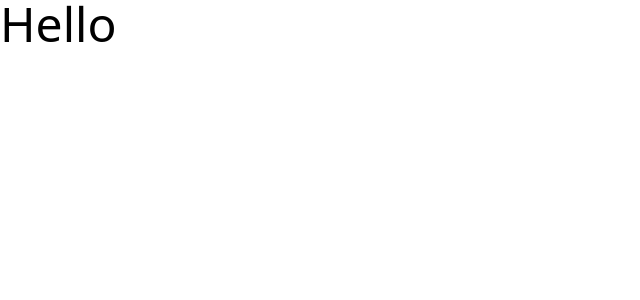
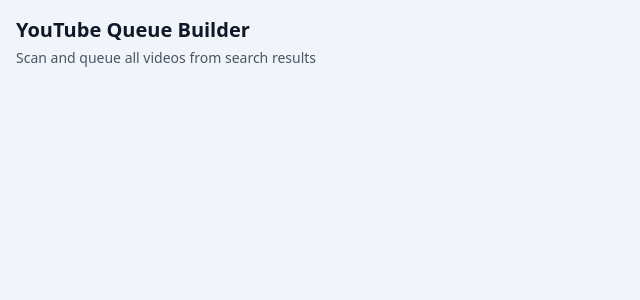
Before and after one commit to kabirkhyrul/youtube-queue-builder, a Vue app: page / in a window 1280 px wide. Shown: the top 300 px of the page, without its empty margins (0-640 px from the left). Built offline with nearby package versions, Linux system fonts and the light colour scheme.

Commit message:
feat: Add header component

```diff
--- a/index.html
+++ b/index.html
@@ -6,7 +6,7 @@
         <title>YouTube Queue Builder</title>
     </head>
     <body>
-        <div id="app"></div>
+        <div class="min-h-screen w-full p-4 bg-slate-100" id="app"></div>
         <script type="module" src="/src/main.ts"></script>
     </body>
 </html>
--- a/src/App.vue
+++ b/src/App.vue
@@ -1,3 +1,7 @@
+<script setup>
+import Header from "./components/Header.vue";
+</script>
+
 <template>
-    <h1 class="text-5xl">Hello</h1>
+    <Header />
 </template>
--- /dev/null
+++ b/src/components/Header.vue
@@ -0,0 +1,10 @@
+<template>
+    <div class="mb-6">
+        <h1 class="text-xl font-bold text-gray-900 mb-1">
+            YouTube Queue Builder
+        </h1>
+        <p class="text-sm text-gray-600">
+            Scan and queue all videos from search results
+        </p>
+    </div>
+</template>
```
Also changed, not shown: 3 other files (tests, documents, lock files or other folders).
